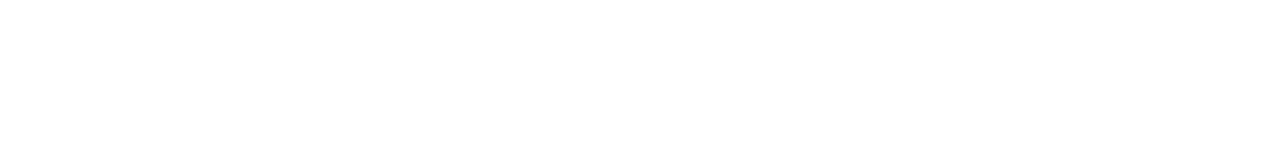
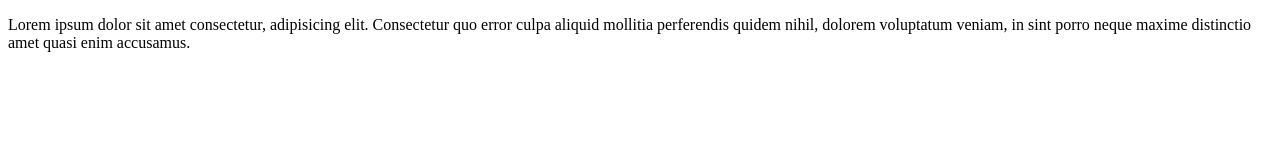
Before and after one commit to shishirToppo1/Repo, a plain HTML site: page index.html in a window 1280 px wide. Drawn offline with Linux system fonts and the light colour scheme.

Commit message:
New commit message

```diff
--- a/index.html
+++ b/index.html
@@ -6,6 +6,7 @@
     <title>Document</title>
 </head>
 <body>
+    <p>Lorem ipsum dolor sit amet consectetur, adipisicing elit. Consectetur quo error culpa aliquid mollitia perferendis quidem nihil, dolorem voluptatum veniam, in sint porro neque maxime distinctio amet quasi enim accusamus.</p>
 
 </body>
 </html>
```
